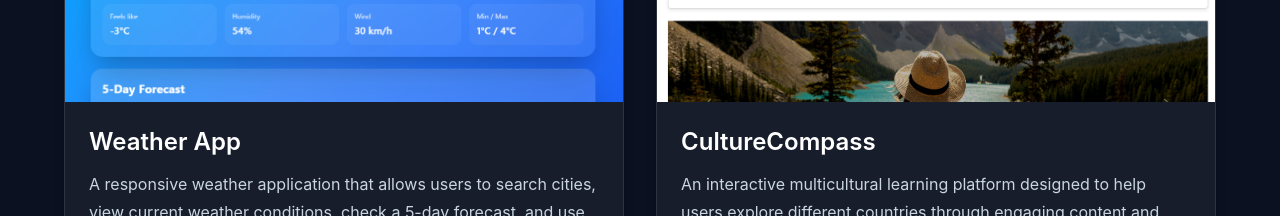
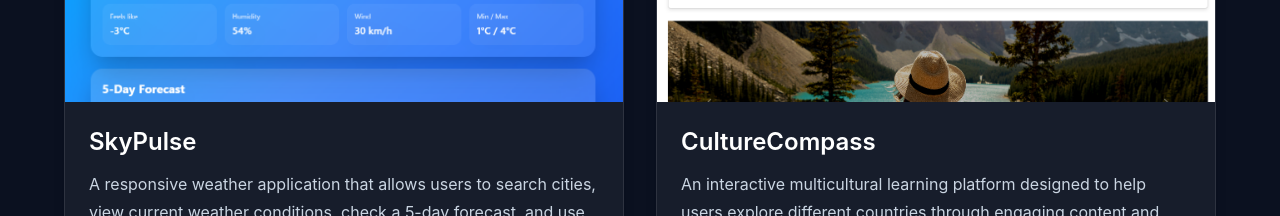
Before and after one commit to aparedesp2003/personal-portfolio, a React (Vite) app: page / in a window 1280 px wide. Shown: the part 2700-2916 px from the top of the page. Built offline with nearby package versions, Linux system fonts and the light colour scheme.

Commit message:
refactor(projects): rename Weather App to SkyPulse

```diff
--- a/src/components/Projects.jsx
+++ b/src/components/Projects.jsx
@@ -29,7 +29,7 @@ const projects = [
     githubLink: "https://github.com/aparedesp2003/ucl-predictor",
   },
   {
-    title: "Weather App",
+    title: "SkyPulse",
     description:
       "A responsive weather application that allows users to search cities, view current weather conditions, check a 5-day forecast, and use geolocation for local weather updates.",
     image: weatherImage,
```
